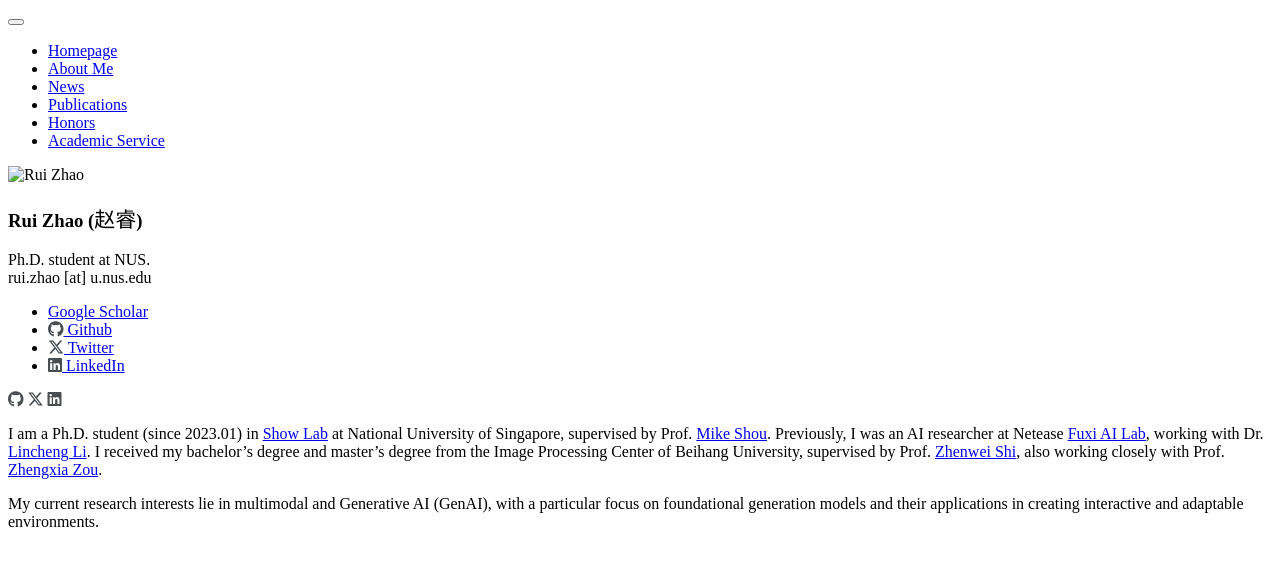
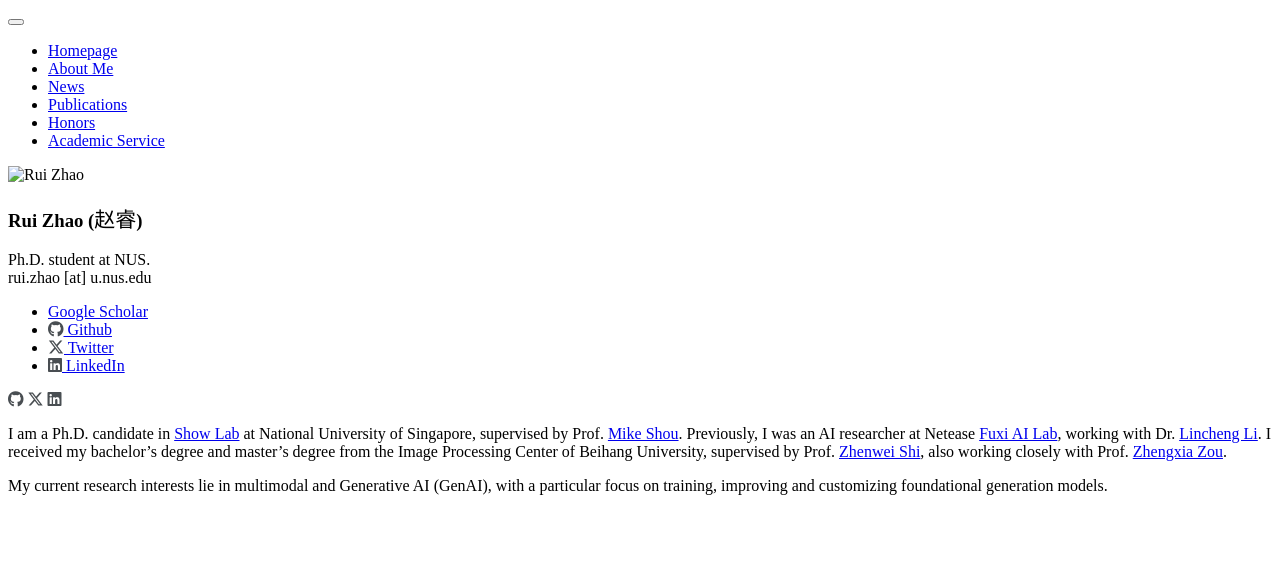
Before and after one commit to ruizhaocv/ruizhaocv.github.io, a Jekyll site: the page built from _pages/includes/intro.md, in a window 1280 px wide. Shown: the top 566 px of the page. Built offline with Jekyll 4.4.1, drawn with Linux system fonts in a browser that asks for light colours; nearby versions of some CDN libraries; some web fonts are replaced; our own code applies the rules of GitHub Pages for plain Markdown files; a style sheet for code colours, icons or effects is not loaded.

Commit message:
Update intro.md

```diff
--- a/_pages/includes/intro.md
+++ b/_pages/includes/intro.md
@@ -1,5 +1,5 @@
-I am a Ph.D. student (since 2023.01) in [Show Lab](https://sites.google.com/view/showlab) at National University of Singapore, supervised by Prof. [Mike Shou](https://sites.google.com/view/showlab).
+I am a Ph.D. candidate in [Show Lab](https://sites.google.com/view/showlab) at National University of Singapore, supervised by Prof. [Mike Shou](https://sites.google.com/view/showlab).
 Previously, I was an AI researcher at Netease [Fuxi AI Lab](https://fuxi.163.com/fuxi-introduction), working with Dr. [Lincheng Li](https://scholar.google.com.hk/citations?user=NYLsVscAAAAJ&hl=zh-CN).
 I received my bachelor's degree and master's degree from the Image Processing Center of Beihang University, supervised by Prof. [Zhenwei Shi](https://levir.buaa.edu.cn/), also working closely with Prof. [Zhengxia Zou](https://zhengxiazou.github.io/).
 
-My current research interests lie in multimodal and Generative AI (GenAI), with a particular focus on foundational generation models and their applications in creating interactive and adaptable environments.
+My current research interests lie in multimodal and Generative AI (GenAI), with a particular focus on training, improving and customizing foundational generation models.
```
